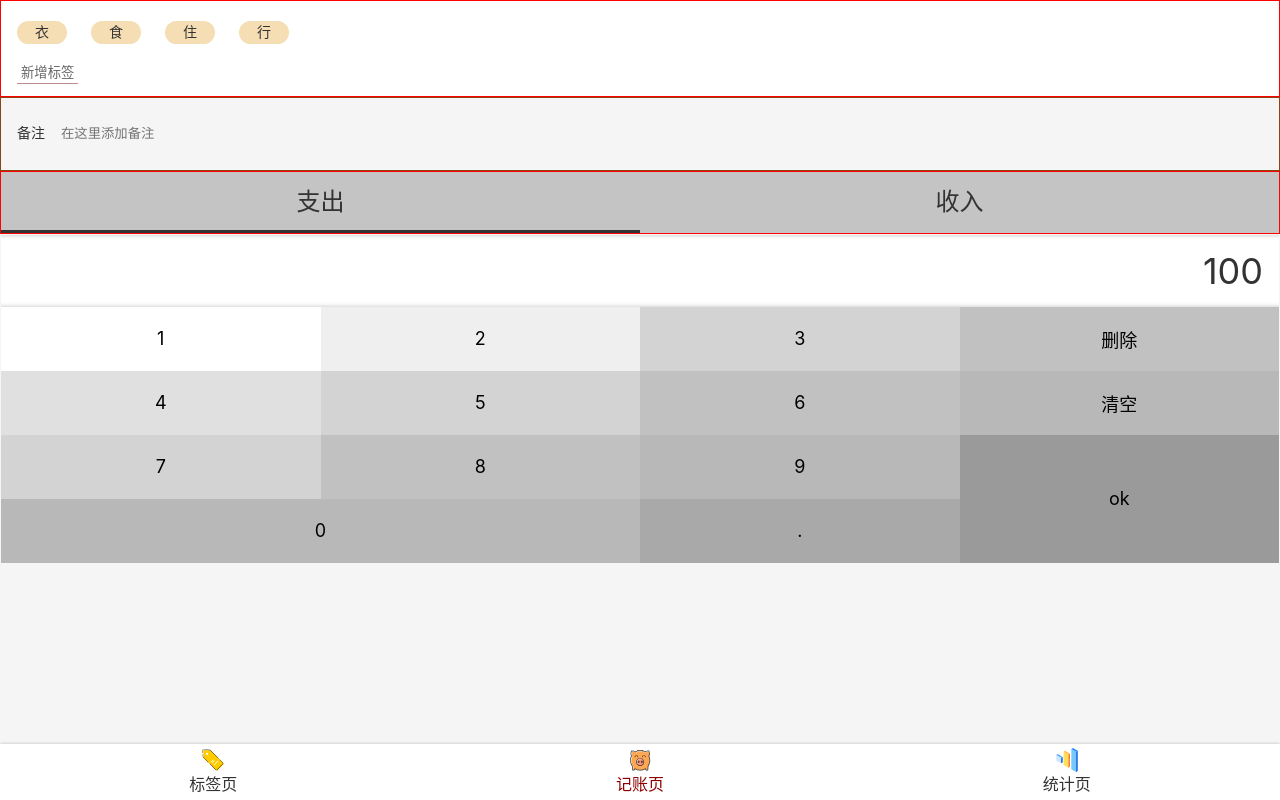
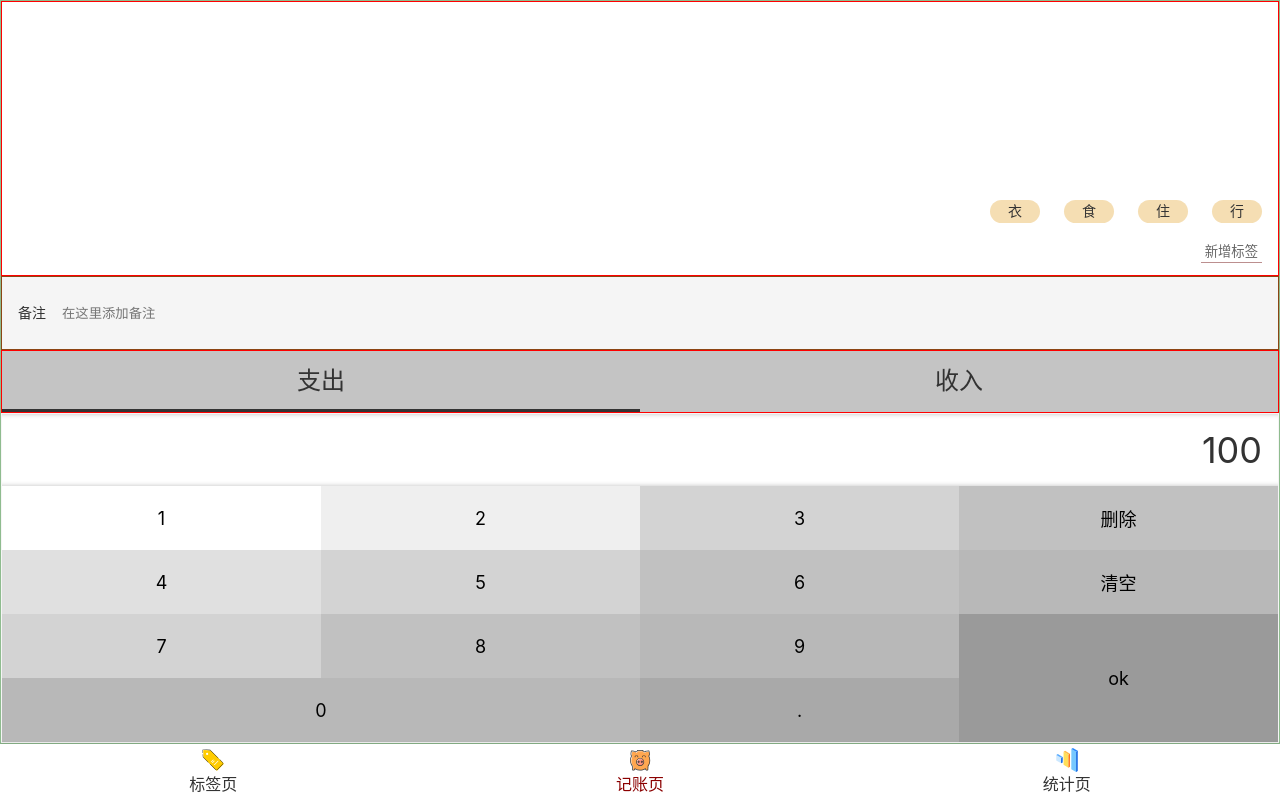
Before and after one commit to Guang-Yu6/react-money, a React app: page /#/money in a window 1280 px wide. Built offline with nearby package versions, Linux system fonts and the light colour scheme.

Commit message:
主页CSS全写完

```diff
--- a/src/components/Layout.tsx
+++ b/src/components/Layout.tsx
@@ -18,7 +18,7 @@
 const Layout =(props:any)=>{
   return (
     <Wrapper>
-      <Main>
+      <Main className={props.className}>
         {props.children}
       </Main>
       <Nav/>
--- a/src/views/Money.tsx
+++ b/src/views/Money.tsx
@@ -6,6 +6,12 @@
   background: #FFFFFF;
   border: 1px solid red;
   padding: 12px 16px;//上下左右
+  // 分割线
+  flex-grow: 1; // 尽量的高
+  display: flex;
+  flex-direction: column;//上下结构
+  justify-content: flex-end; // 靠下
+  align-items: flex-end;// 从左到右，靠右的意思，靠左就是start
   > ol {
     margin: 0 -12px;  // 平均布局
     > li{
@@ -124,10 +130,14 @@
     }
   }
 `;
-
+const MyLayout = styled(Layout)`
+  border: 1px solid darkseagreen;
+  display: flex;
+  flex-direction: column;
+`
 function Money() {
   return (
-    <Layout>
+    <MyLayout>
       <TagsSection>
         <ol>
           <li>衣</li>
@@ -137,21 +147,18 @@
         </ol>
         <button>新增标签</button>
       </TagsSection>
-
       <NotesSection>
         <label>
           <span>备注</span>
           <input type="text" placeholder="在这里添加备注" />
         </label>
       </NotesSection>
-
       <CategorySection>
         <ul>
           <li className="selected">支出</li>
           <li>收入</li>
         </ul>
       </CategorySection>
-
       <NumberPadSection>
         <div className="output">100</div>
         <div className="pad clearfix">
@@ -171,7 +178,7 @@
           <button className="dot">.</button>
         </div>
       </NumberPadSection>
-    </Layout>
+    </MyLayout>
   );
 }
 
```
